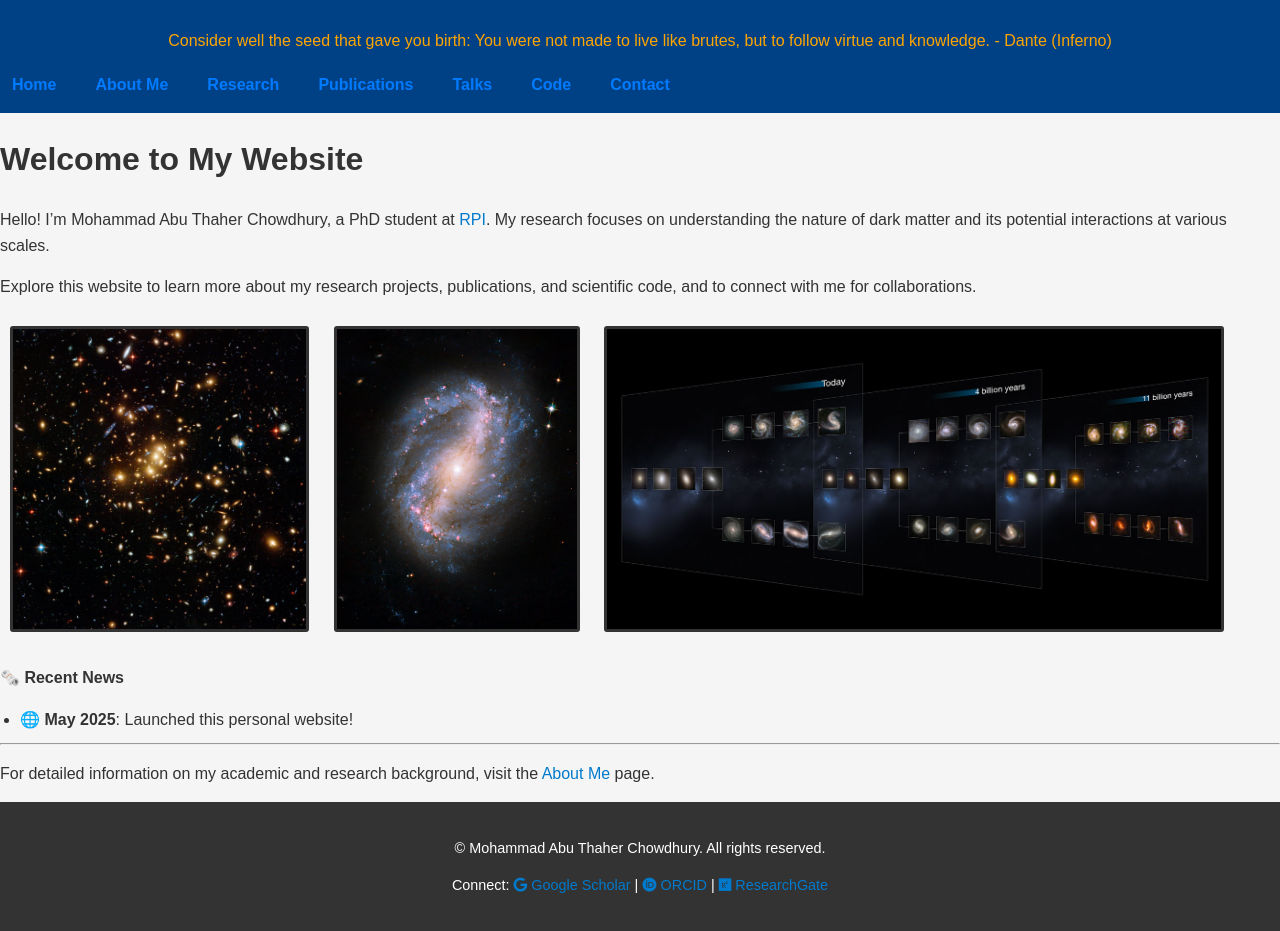
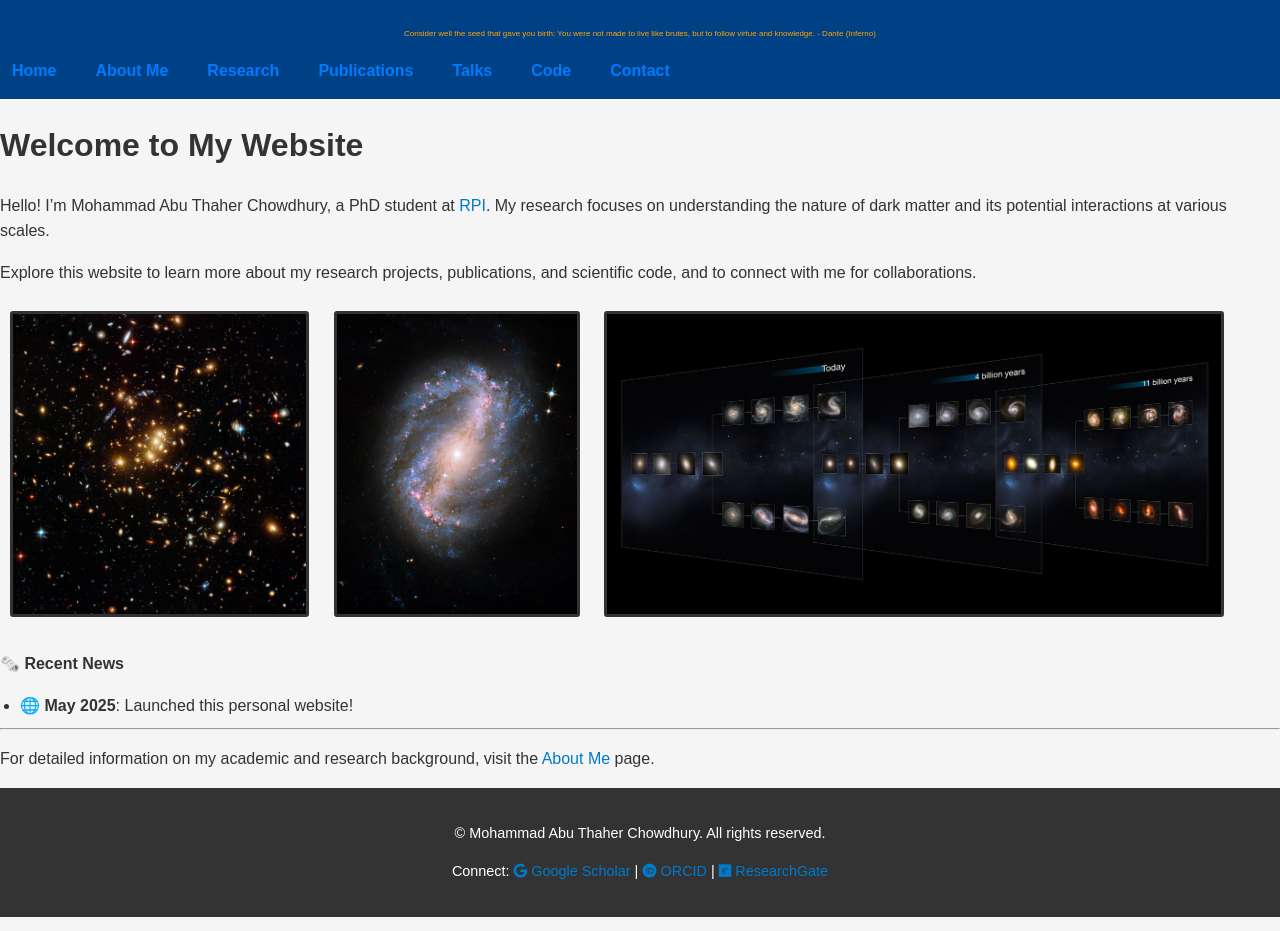
Before and after one commit to matc-thaher/website, a Jekyll site: the page built from index.md, in a window 1280 px wide. Built offline with Jekyll 4.4.1, drawn with Linux system fonts in a browser that asks for light colours.

Commit message:
Update style.css

```diff
--- a/assets/css/style.css
+++ b/assets/css/style.css
@@ -27,13 +27,13 @@ header {
 }
 
 header h1 {
-    font-size: 1em;           /* Adjust font size as needed */
+    font-size: 0.5em;           /* Adjust font size as needed */
     color: orange;              /* Text color */
     text-align: center;       /* Center align the text */
     margin-top: 20px;         /* Add some space above */
     margin-bottom: 20px;      /* Add space below */
     font-weight: normal;        /* Make the text bold */
-    line-height: 1.4;         /* Improve readability */
+    line-height: 1;         /* Improve readability */
 }
 
 /* header nav a {
```
